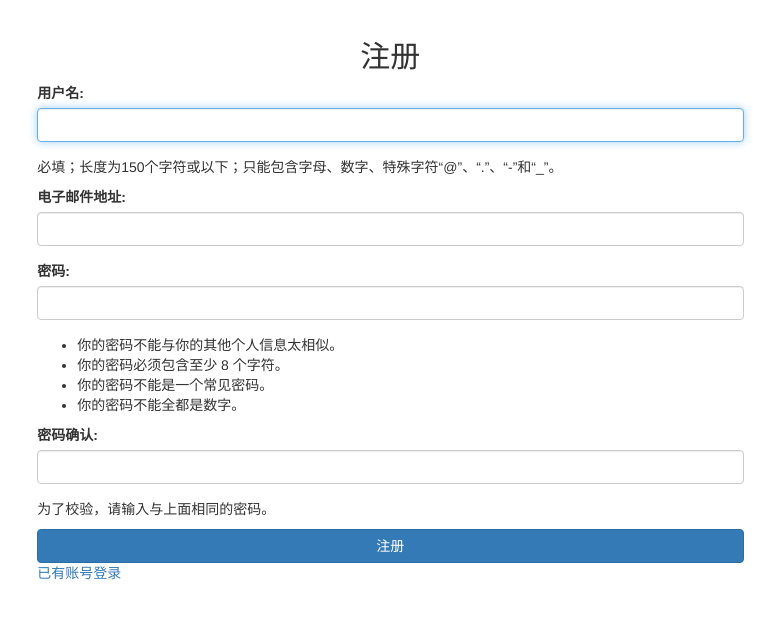
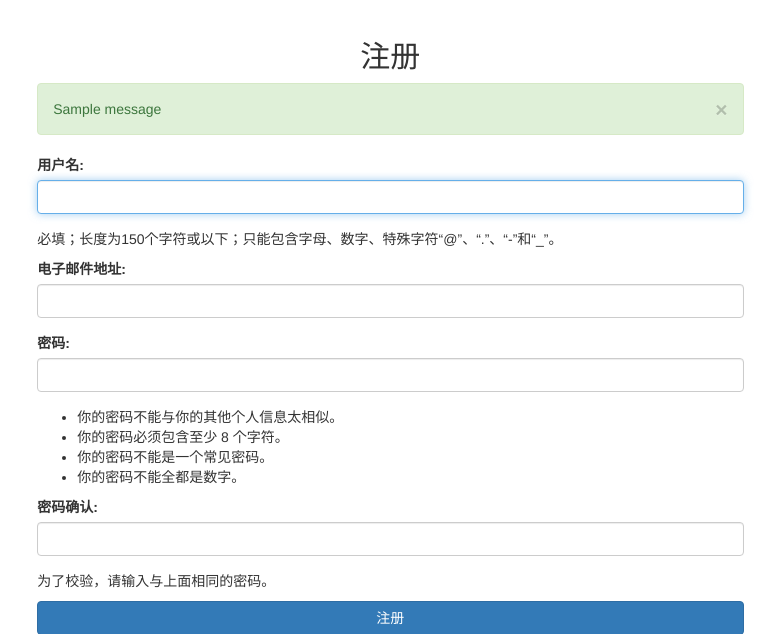
Before and after one commit to qzq1111/newblog, a Django app: page /user/register/ in a window 1280 px wide. Shown: the part 52-686 px from the top of the page, without its empty margins (174-954 px from the left). Run offline with Django 3.2, Linux system fonts and the light colour scheme; tables that the repository leaves empty hold one stand-in row (values such as "Sample post"); one stand-in notice (Sample message) is shown; some libraries are stand-ins or nearby versions.

Commit message:
添加错误显示

```diff
--- a/templates/users/register.html
+++ b/templates/users/register.html
@@ -5,6 +5,12 @@
             <div class="col-md-9">
             <div class="col-md-offset-2">
                 <h2 class="text-center">注册</h2>
+                {% for message in messages %}
+                    <div class="alert alert-{{ message.tags }} text-centeralert-dismissible" role="alert">
+                        {{ message }}
+                        <button type="button" class="close" data-dismiss="alert" aria-label="Close"><span aria-hidden="true">&times;</span></button>
+                    </div>
+                {% endfor %}
                 <form  action="{% url 'users:register_url' %}" method="post">
                     {% csrf_token %}
                     {% for field in form %}
```
